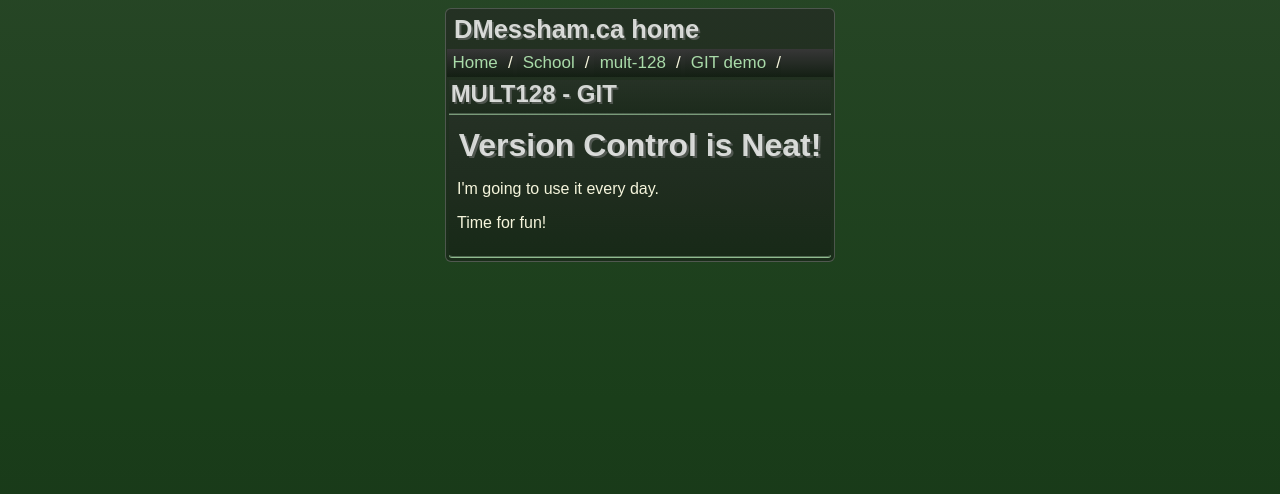
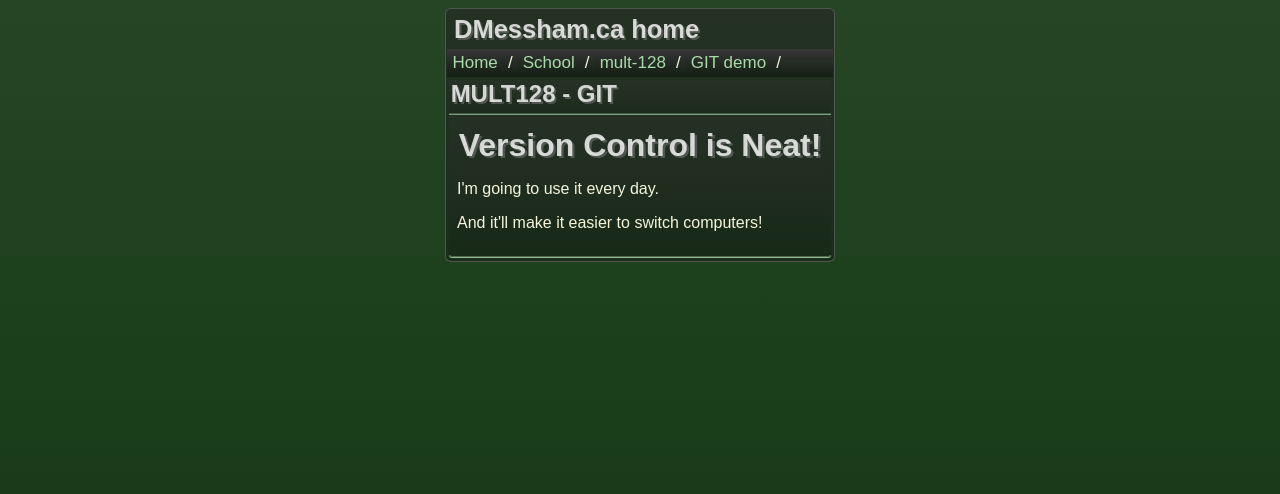
Before and after one commit to DMessham/MULT128, a plain HTML site: page index.html in a window 1280 px wide. Drawn offline with Linux system fonts and the light colour scheme.

Commit message:
more stuff

```diff
--- a/index.html
+++ b/index.html
@@ -26,7 +26,7 @@
     <main>
         <h1>Version Control is Neat!</h1>
         <p>I'm going to use it every day.</p>
-        <p>Time for fun!</p>
+        <p>And it'll make it easier to switch computers!</p>
     </main>
 </body>
 </html>
```
